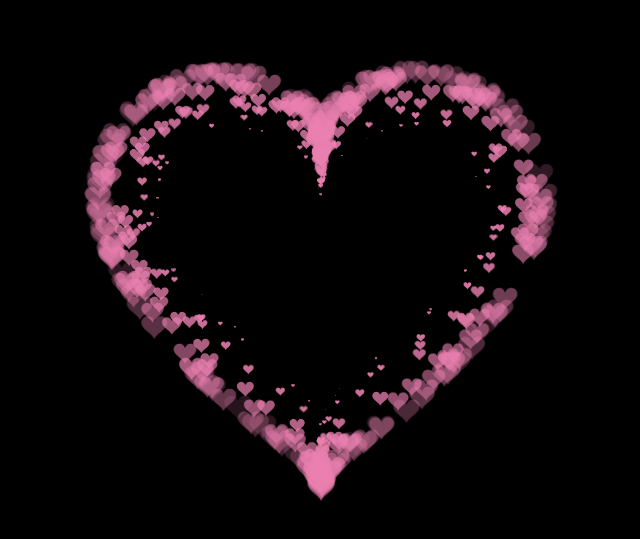
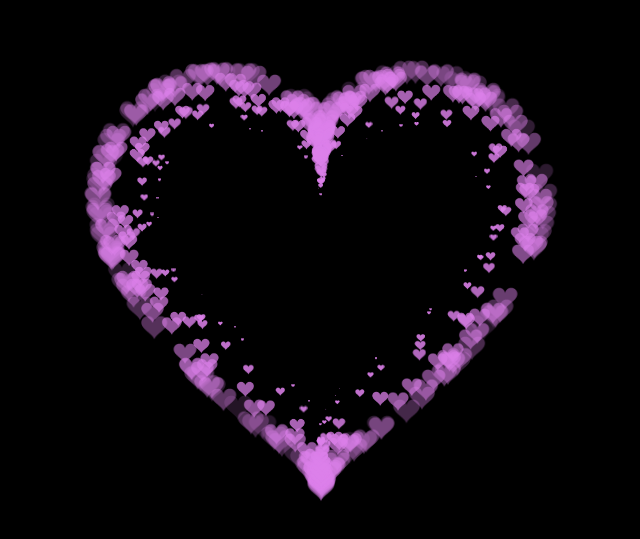
Before and after one commit to hawkin-dono/heart, a plain HTML site: page index.html in a window 1280 px wide. Shown: the part 123-662 px from the top of the page, without its empty margins (319-959 px from the left). Drawn offline with Linux system fonts and the light colour scheme.

Commit message:
file đầu tiên

```diff
--- a/index.html
+++ b/index.html
@@ -420,7 +420,7 @@ var ParticlePool = (function() {
 
     // create the fill
 
-    context.fillStyle = '#ea80b0';
+    context.fillStyle = '#dc80ea';
 
     context.fill();
 
```
Also changed, not shown: 1 other file.
